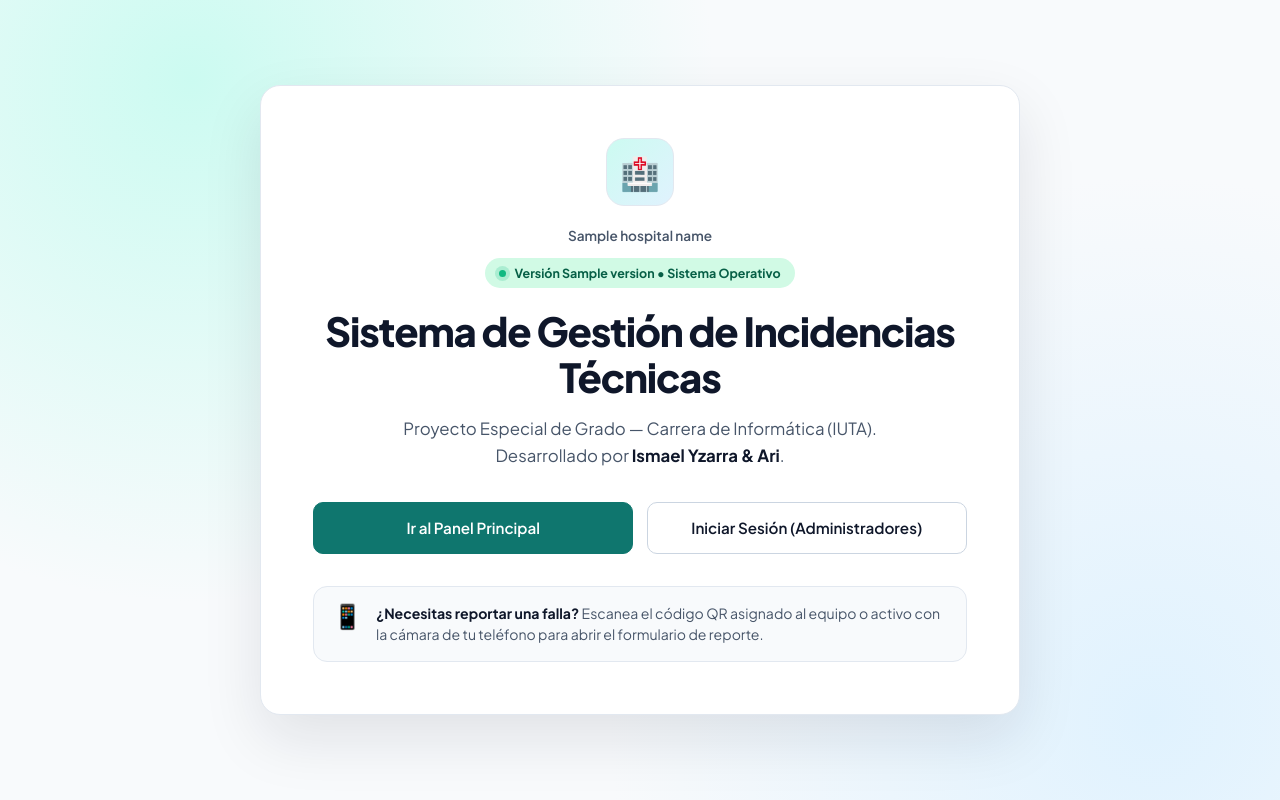
After one commit to IsmaelEYR/Sistema_de_Incidencias, a FastAPI app: template templates/index.html in a window 1280 px wide. The commit adds this page. Run offline with FastAPI, Linux system fonts and the light colour scheme; the template is opened without the code that fills it: most values are stand-ins (such as "Sample title", 1, 10 or a date in 2020); parts of the project's set-up code (start-up, migrations or seed data) failed here and were passed over.

Commit message:
feat(ui): landing page institucional y mejoras PRG

```diff
--- a/main.py
+++ b/main.py
@@ -1,6 +1,7 @@
 from fastapi import FastAPI, Request, HTTPException
 from fastapi.responses import HTMLResponse, JSONResponse, RedirectResponse
 from fastapi.staticfiles import StaticFiles
+from fastapi.templating import Jinja2Templates
 from sqlalchemy.exc import IntegrityError
 
 import models
@@ -18,6 +19,7 @@ app = FastAPI(
 )
 
 app.mount("/static", StaticFiles(directory="static"), name="static")
+templates = Jinja2Templates(directory="templates")
 
 from routers import auth, admin, dashboard, equipos, incidencias, usuarios
 
@@ -64,9 +66,13 @@ async def http_exception_handler(request: Request, exc: HTTPException):
     )
 
 
-@app.get("/", response_model=schemas.MensajeResponse)
-def ruta_principal():
-    return schemas.MensajeResponse(
-        mensaje="Servidor del sistema de incidencias operativo.",
-        version=settings.app_version,
-    )# Trigger reload
+@app.get("/", response_class=HTMLResponse, include_in_schema=False)
+def ruta_principal(request: Request):
+    return templates.TemplateResponse(
+        request,
+        "index.html",
+        {
+            "hospital_name": settings.hospital_name,
+            "version": settings.app_version,
+        },
+    )
--- /dev/null
+++ b/templates/index.html
@@ -0,0 +1,103 @@
+<!DOCTYPE html>
+<html lang="es">
+<head>
+    <meta charset="UTF-8">
+    <meta name="viewport" content="width=device-width, initial-scale=1.0">
+    <title>Sistema de Gestión de Incidencias Técnicas — {{ hospital_name }}</title>
+    <meta name="description" content="Sistema de Gestión de Incidencias Técnicas del {{ hospital_name }}. Proyecto Especial de Grado, Informática IUTA.">
+    <link rel="preconnect" href="https://fonts.googleapis.com">
+    <link rel="preconnect" href="https://fonts.gstatic.com" crossorigin>
+    <link href="https://fonts.googleapis.com/css2?family=Plus+Jakarta+Sans:wght@400;500;600;700;800&display=swap" rel="stylesheet">
+    <link href="https://cdn.jsdelivr.net/npm/bootstrap@5.3.0/dist/css/bootstrap.min.css" rel="stylesheet">
+    <link href="/static/css/style.css" rel="stylesheet">
+    <style>
+        body.landing {
+            display: flex; align-items: center; justify-content: center;
+            padding: clamp(1rem, 4vw, 3rem);
+            background:
+                radial-gradient(circle at 15% 10%, #ccfbf1 0, transparent 40%),
+                radial-gradient(circle at 90% 90%, #e0f2fe 0, transparent 40%),
+                var(--bg);
+        }
+        .landing-card {
+            width: 100%; max-width: 760px;
+            background: var(--surface);
+            border: 1px solid var(--border);
+            border-radius: 20px;
+            box-shadow: 0 24px 60px rgba(15, 23, 42, 0.10);
+            padding: clamp(1.5rem, 5vw, 3.25rem);
+            text-align: center;
+            animation: modalIn 0.4s ease;
+        }
+        .landing-logo {
+            width: 68px; height: 68px; margin: 0 auto 1.25rem;
+            display: flex; align-items: center; justify-content: center;
+            font-size: 2rem; border-radius: 18px;
+            background: linear-gradient(135deg, #ccfbf1, #e0f2fe);
+            border: 1px solid var(--border);
+        }
+        .landing-hospital { font-size: 0.85rem; font-weight: 600; color: var(--text-muted); margin-bottom: 0.75rem; }
+        .landing-badge {
+            display: inline-flex; align-items: center; gap: 0.5rem;
+            padding: 0.35rem 0.9rem; border-radius: 999px;
+            background: #d1fae5; color: #065f46;
+            font-size: 0.78rem; font-weight: 700; margin-bottom: 1.25rem;
+        }
+        .landing-badge::before {
+            content: ""; width: 7px; height: 7px; border-radius: 50%;
+            background: #10b981; box-shadow: 0 0 0 4px rgba(16, 185, 129, 0.2);
+        }
+        .landing-card h1 {
+            font-size: clamp(1.6rem, 4.5vw, 2.5rem);
+            font-weight: 800; letter-spacing: -0.03em; line-height: 1.15;
+            color: var(--text); margin-bottom: 1rem;
+        }
+        .landing-credits {
+            color: var(--text-muted); font-size: clamp(0.92rem, 2vw, 1.05rem);
+            line-height: 1.6; max-width: 560px; margin: 0 auto 2rem;
+        }
+        .landing-credits strong { color: var(--text); }
+        .landing-actions { display: flex; gap: 0.85rem; justify-content: center; flex-wrap: wrap; }
+        .landing-actions .btn { padding: 0.85rem 1.6rem; font-size: 0.95rem; flex: 1 1 220px; max-width: 320px; }
+        .btn-landing-secondary { background: #fff; border: 1px solid #cbd5e1; color: var(--text); }
+        .btn-landing-secondary:hover { background: var(--accent); border-color: #94a3b8; color: var(--text); }
+        .landing-note {
+            display: flex; gap: 0.85rem; align-items: flex-start; text-align: left;
+            margin-top: 2rem; padding: 1rem 1.15rem;
+            background: #f8fafc; border: 1px solid var(--border); border-radius: 14px;
+            font-size: 0.88rem; color: var(--text-muted); line-height: 1.5;
+        }
+        .landing-note .note-icon { font-size: 1.5rem; line-height: 1; }
+        .landing-note strong { color: var(--text); }
+        @media (max-width: 576px) {
+            .landing-actions .btn { flex-basis: 100%; max-width: none; }
+        }
+        @media (min-width: 1600px) {
+            .landing-card { max-width: 900px; }
+        }
+    </style>
+</head>
+<body class="landing">
+    <main class="landing-card">
+        <div class="landing-logo" aria-hidden="true">🏥</div>
+        <p class="landing-hospital">{{ hospital_name }}</p>
+        <span class="landing-badge">Versión {{ version }} • Sistema Operativo</span>
+
+        <h1>Sistema de Gestión de Incidencias Técnicas</h1>
+        <p class="landing-credits">
+            Proyecto Especial de Grado — Carrera de Informática (IUTA).<br>
+            Desarrollado por <strong>Ismael Yzarra &amp; Ari</strong>.
+        </p>
+
+        <div class="landing-actions">
+            <a id="btn-panel" href="/dashboard" class="btn btn-teal">Ir al Panel Principal</a>
+            <a id="btn-login" href="/login" class="btn btn-landing-secondary">Iniciar Sesión (Administradores)</a>
+        </div>
+
+        <aside class="landing-note" role="note">
+            <span class="note-icon" aria-hidden="true">📱</span>
+            <span><strong>¿Necesitas reportar una falla?</strong> Escanea el código QR asignado al equipo o activo con la cámara de tu teléfono para abrir el formulario de reporte.</span>
+        </aside>
+    </main>
+</body>
+</html>
```
Also changed, not shown: routers/dashboard.py (+34 -12 lines), static/css/style.css (+49 -0 lines), templates/reportar.html (+23 -7 lines).
